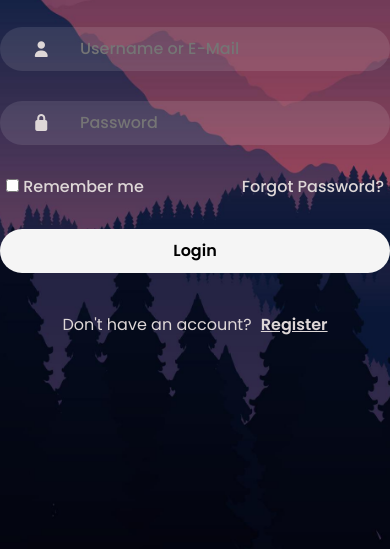
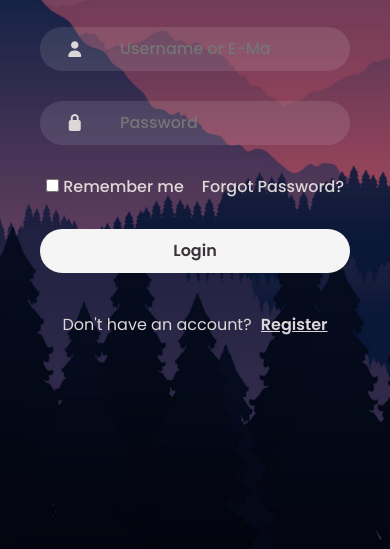
Before and after one commit to Aylaataydir/Login_Form, a plain HTML site: page login.html in a window 390 px wide. Shown: the part 295-844 px from the top of the page. Drawn offline with Linux system fonts and the light colour scheme.

Commit message:
`Added color to .submit and padding to .login-container`

```diff
--- a/style.css
+++ b/style.css
@@ -300,6 +300,7 @@
  .submit {
      width: 100%;
      background-color: whitesmoke;
+     color: #3a3238;
      font-weight: var(--fw-b);
      text-align: center;
      border: none;
@@ -417,6 +418,10 @@
         font-size: var(--fs-xs);
      }
 
+     .login-container{
+        padding: 40px;
+     }
+
 
 
  }
```
